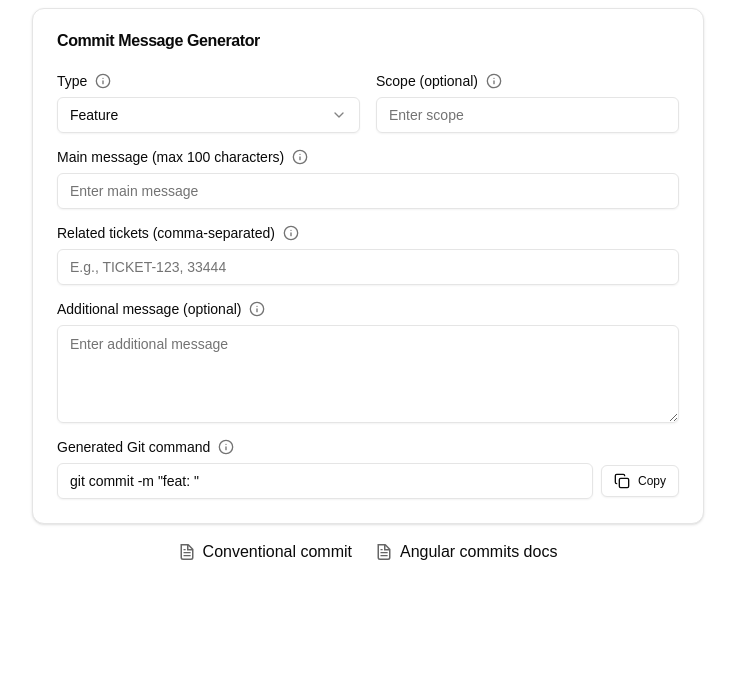
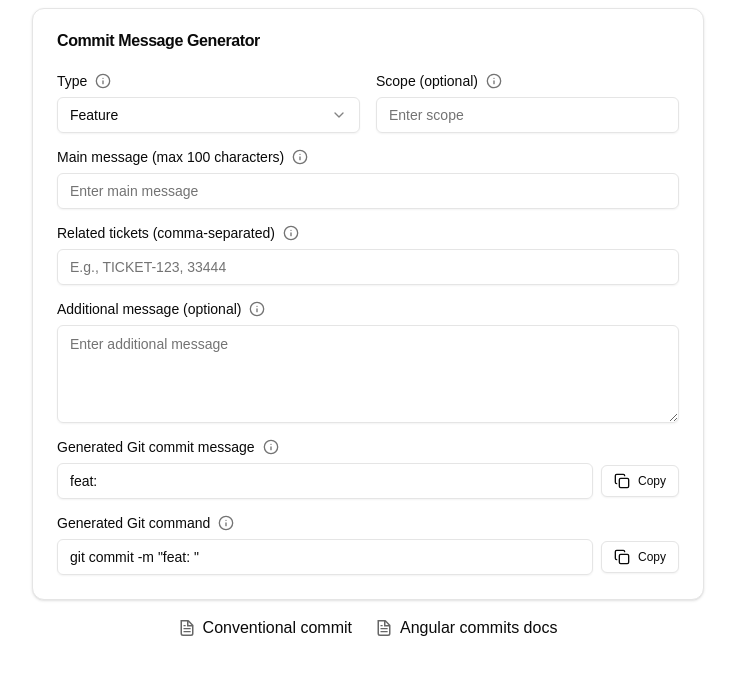
Before and after one commit to BOTOOM/conventional-commit-generator, a Next.js app: page / in a window 1280 px wide. Shown: the top 674 px of the page, without its empty margins (272-1007 px from the left). Built offline with nearby package versions, Linux system fonts and the light colour scheme.

Commit message:
feat : add simple message commit option

```diff
--- a/src/components/commit-generator.tsx
+++ b/src/components/commit-generator.tsx
@@ -6,7 +6,7 @@ import { Select, SelectContent, SelectItem, SelectTrigger, SelectValue } from '@
 import { Input } from '@/components/ui/input';
 import { Textarea } from '@/components/ui/textarea';
 import { Label } from '@/components/ui/label';
-import { CommitFormData, CommitType, CommitTypeOption } from '@/types/commit-form';
+import { CommitFormData, CommitMessageResponse, CommitType, CommitTypeOption } from '@/types/commit-form';
 import { generateCommitMessage } from '@/utils/generate-commit-message';
 import { CopyButton } from './copy-button';
 import { InfoTooltip } from './info-tooltip';
@@ -21,7 +21,7 @@ export default function CommitGenerator() {
     body: '',
   });
 
-  const [commitMessage, setCommitMessage] = useState('');
+  const [commitMessage, setCommitMessage] = useState<CommitMessageResponse>({commitMessage:"", commitMessageWithBody: ""});
   const [selectedTypeDescription, setSelectedTypeDescription] = useState(
     commitTypes.find(type => type.key === 'feat')?.description || ''
   );
@@ -119,19 +119,35 @@ export default function CommitGenerator() {
         </div>
         <div className="space-y-2">
           <div className="flex items-center space-x-2">
-            <Label htmlFor="generated-commit">Generated Git command</Label>
+            <Label htmlFor="generated-commit">Generated Git commit message</Label>
             <InfoTooltip content="The complete git commit command based on your input" />
           </div>
           <div className="flex items-center space-x-2">
             <Input
               id="generated-commit"
-              value={commitMessage}
+              value={commitMessage.commitMessage}
               readOnly
               className="flex-grow"
             />
-            <CopyButton text={commitMessage} />
+            <CopyButton text={commitMessage.commitMessage} />
           </div>
         </div>
+        <div className="space-y-2">
+          <div className="flex items-center space-x-2">
+            <Label htmlFor="generated-commit">Generated Git command</Label>
+            <InfoTooltip content="The complete git commit message based on your input" />
+          </div>
+          <div className="flex items-center space-x-2">
+            <Input
+              id="generated-commit"
+              value={commitMessage.commitMessageWithBody}
+              readOnly
+              className="flex-grow"
+            />
+            <CopyButton text={commitMessage.commitMessageWithBody} />
+          </div>
+        </div>
+
       </CardContent>
     </Card>
   );
--- a/src/types/commit-form.ts
+++ b/src/types/commit-form.ts
@@ -13,3 +13,8 @@ export interface CommitTypeOption {
   label: string;
   description: string;
 }
+
+export interface CommitMessageResponse {
+    commitMessage: string;
+    commitMessageWithBody: string
+  }
--- a/src/utils/generate-commit-message.ts
+++ b/src/utils/generate-commit-message.ts
@@ -1,20 +1,27 @@
-import { CommitFormData } from '@/types/commit-form';
+import { CommitFormData, CommitMessageResponse } from "@/types/commit-form";
 
-export function generateCommitMessage(data: CommitFormData): string {
+export function generateCommitMessage(
+  data: CommitFormData
+): CommitMessageResponse {
   const { type, scope, message, tickets, body } = data;
 
   let commitMessage = `${type}`;
+  let commitMessageWithBody = "";
   if (scope) commitMessage += `(${scope})`;
   commitMessage += `: ${message}`;
 
   if (tickets) {
-    const ticketList = tickets.split(',').map(ticket => `#${ticket.trim()}`);
-    commitMessage += ` ${ticketList.join(' ')}`;
+    const ticketList = tickets.split(",").map((ticket) => `#${ticket.trim()}`);
+    commitMessage += ` ${ticketList.join(" ")}`;
   }
 
   if (body) {
-    commitMessage += `" -m "${body}`;
+    commitMessageWithBody += `${commitMessage}" -m "${body}`;
   }
-
-  return `git commit -m "${commitMessage}"`;
+  return {
+    commitMessage: commitMessage,
+    commitMessageWithBody: `git commit -m "${
+      commitMessageWithBody !== "" ? commitMessageWithBody : commitMessage
+    }"`,
+  };
 }
```
